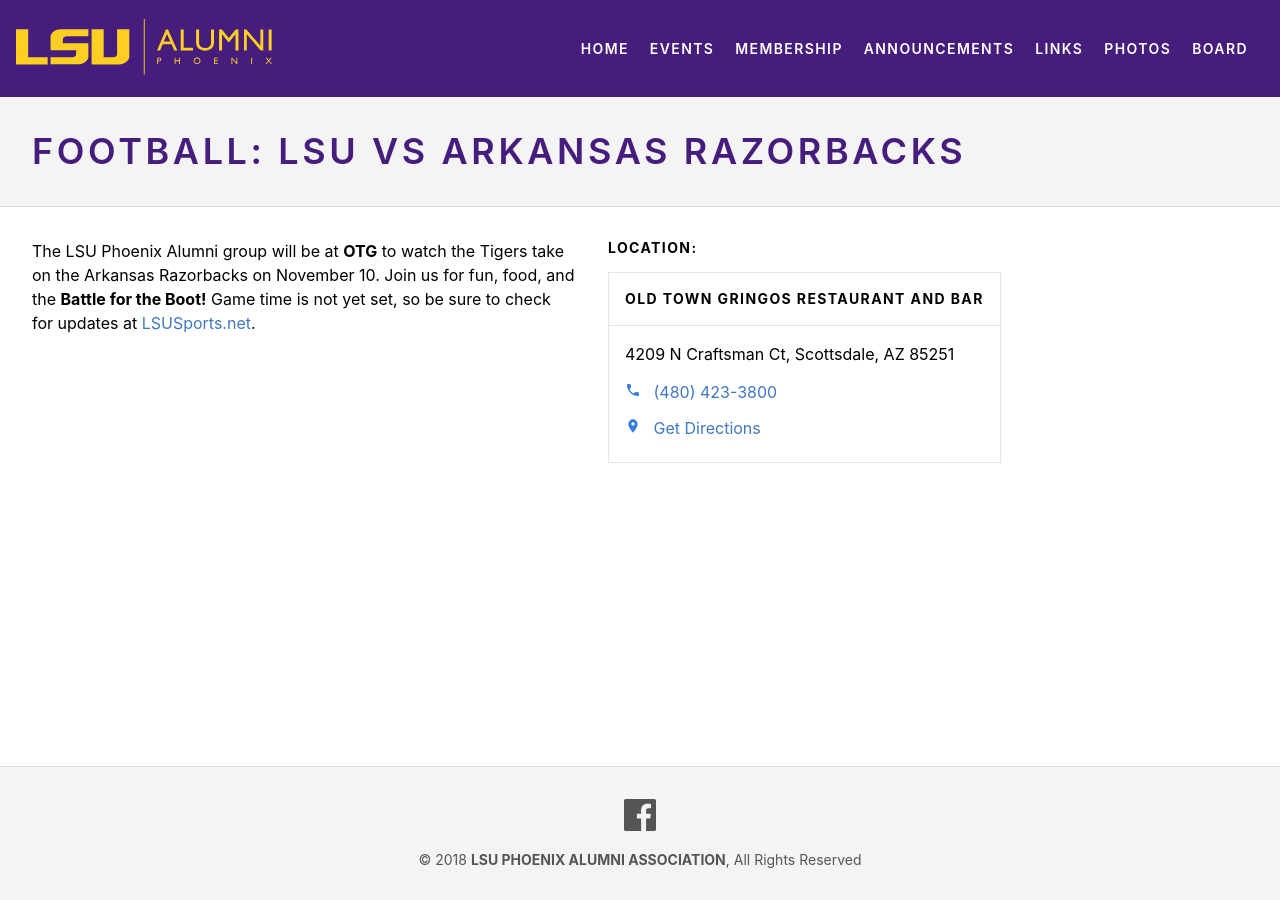
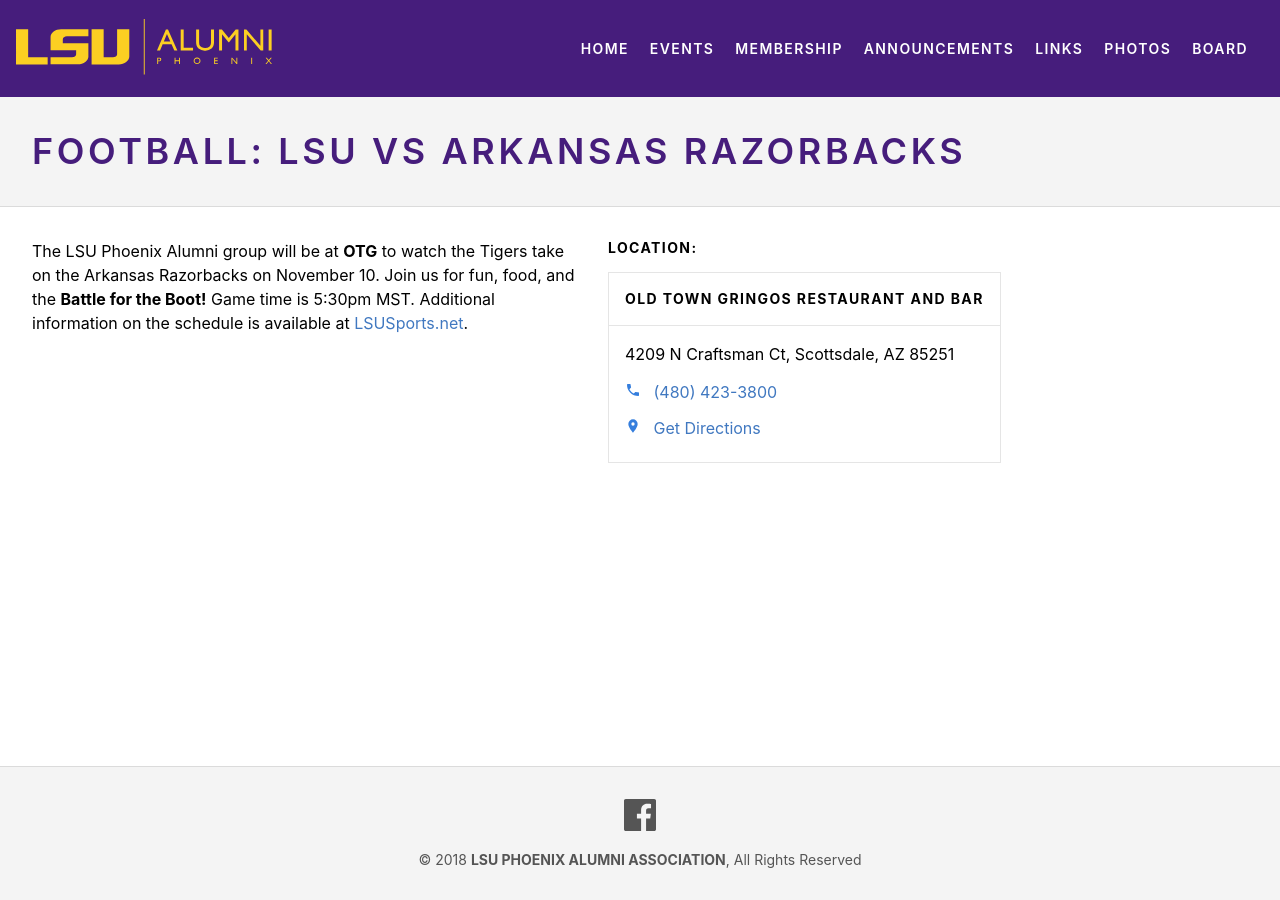
Before and after one commit to lsu-phoenix-alumni/lsu-phoenix-alumni.github.io, a Jekyll site: the page built from _events/football-lsu-vs-arkansas-razorbacks.markdown, in a window 1280 px wide. Built offline with Jekyll 4.4.1, drawn with Linux system fonts in a browser that asks for light colours.

Commit message:
Updated Football Lsu Vs Arkansas Razorbacks

```diff
--- a/_events/football-lsu-vs-arkansas-razorbacks.markdown
+++ b/_events/football-lsu-vs-arkansas-razorbacks.markdown
@@ -2,7 +2,7 @@
 title: 'Football: LSU vs Arkansas Razorbacks'
 date: 2018-11-10 00:00:00 Z
 position: 5
-excerpt: Game time is TBA.
+excerpt: Game time is 5:30pm MST.
 venue:
   name: Old Town Gringos Restaurant and Bar
   address: 4209 N Craftsman Ct, Scottsdale, AZ 85251
@@ -11,4 +11,4 @@
 layout: event
 ---
 
-The LSU Phoenix Alumni group will be at **OTG** to watch the Tigers take on the Arkansas Razorbacks on November 10. Join us for fun, food, and the **Battle for the Boot!** Game time is not yet set, so be sure to check for updates at [LSUSports.net](http://www.lsusports.net/SportSelect.dbml?SPID=2164&SPSID=27811&DB_OEM_ID=5200).
+The LSU Phoenix Alumni group will be at **OTG** to watch the Tigers take on the Arkansas Razorbacks on November 10. Join us for fun, food, and the **Battle for the Boot!** Game time is 5:30pm MST. Additional information on the schedule is available at [LSUSports.net](http://www.lsusports.net/SportSelect.dbml?SPID=2164&SPSID=27811&DB_OEM_ID=5200).
```
